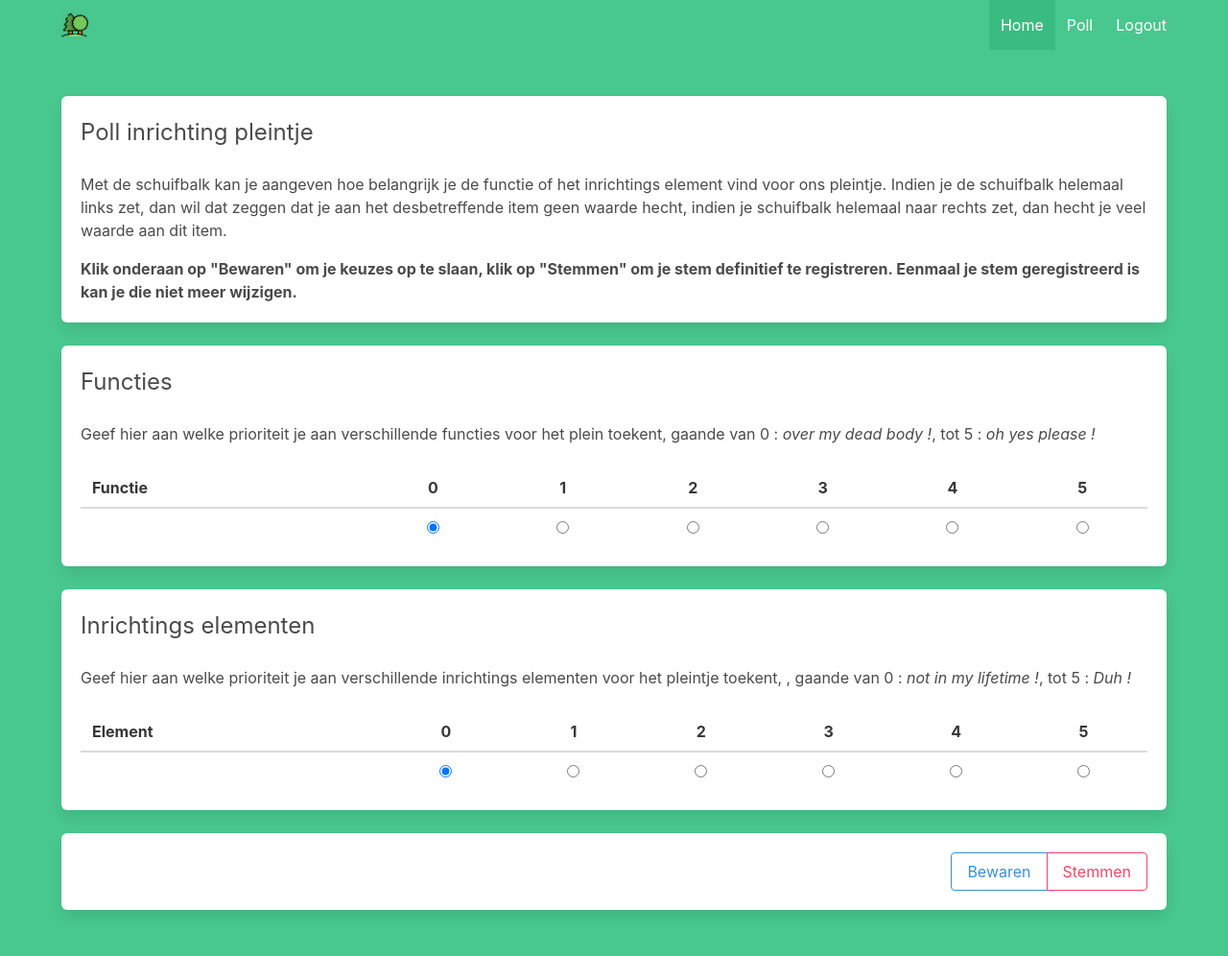
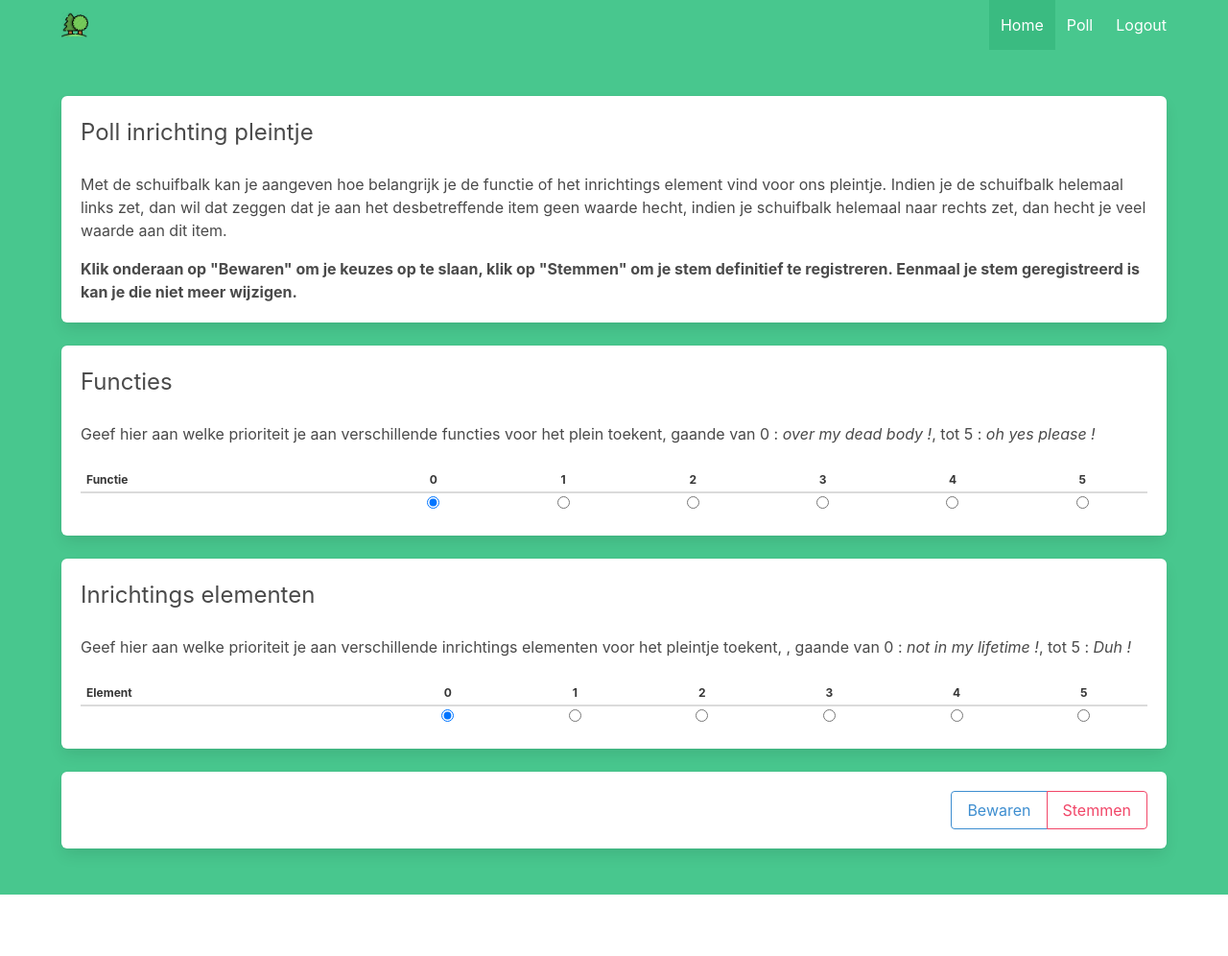
Before and after one commit to binomaiheu/poll-app, a Flask app: page /poll in a window 1280 px wide. Shown: the whole page at 96% size. After the commit the page ends 932 px from the top, so only its background shows below. Run offline with Flask 2, Linux system fonts and the light colour scheme; the visitor is signed in with stand-in values (Sample User, id 1); data comes from the database, SQL or seed files in the repository; data that the repository does not hold is empty; some libraries are stand-ins or nearby versions.

Commit message:
some cleanup

```diff
--- a/poll/templates/poll.html
+++ b/poll/templates/poll.html
@@ -33,7 +33,8 @@
         van 0 : <em>over my dead body !</em>, tot 5 : <em>oh yes please !</em>
       </p>
     </div>
-    <table class="table is-hoverable" width="100%">
+    <div class="table-container">
+      <table class="table is-hoverable is-fullwidth is-size-7 is-narrow">
         <thead>
           <tr><th align="left">Functie</th>
             {% for subfield in form.functions[0].rating %}
@@ -50,6 +51,7 @@
         {% endfor %}
       </table>
     </div>
+  </div>
 
   <div class="box">
     <div class="content is-large">
@@ -59,7 +61,8 @@
       <p style="text-align: left;">Geef hier aan welke prioriteit je aan verschillende inrichtings elementen voor het
          pleintje toekent, , gaande van 0 : <em>not in my lifetime !</em>, tot 5 : <em>Duh !</em></p>
     </div>
-    <table class="table is-hoverable" width="100%">
+    <div class="table-container">
+      <table class="table is-hoverable is-fullwidth is-size-7 is-narrow">
       <thead>
         <tr><th align="left">Element</th>
           {% for subfield in form.elements[0].rating %}
@@ -76,6 +79,7 @@
        {% endfor %}
     </table>
     </div>
+</div>
 
 <div class="box">
   <div class="buttons has-addons is-right">
```
Lines whose indentation alone changed are shown as unchanged.
